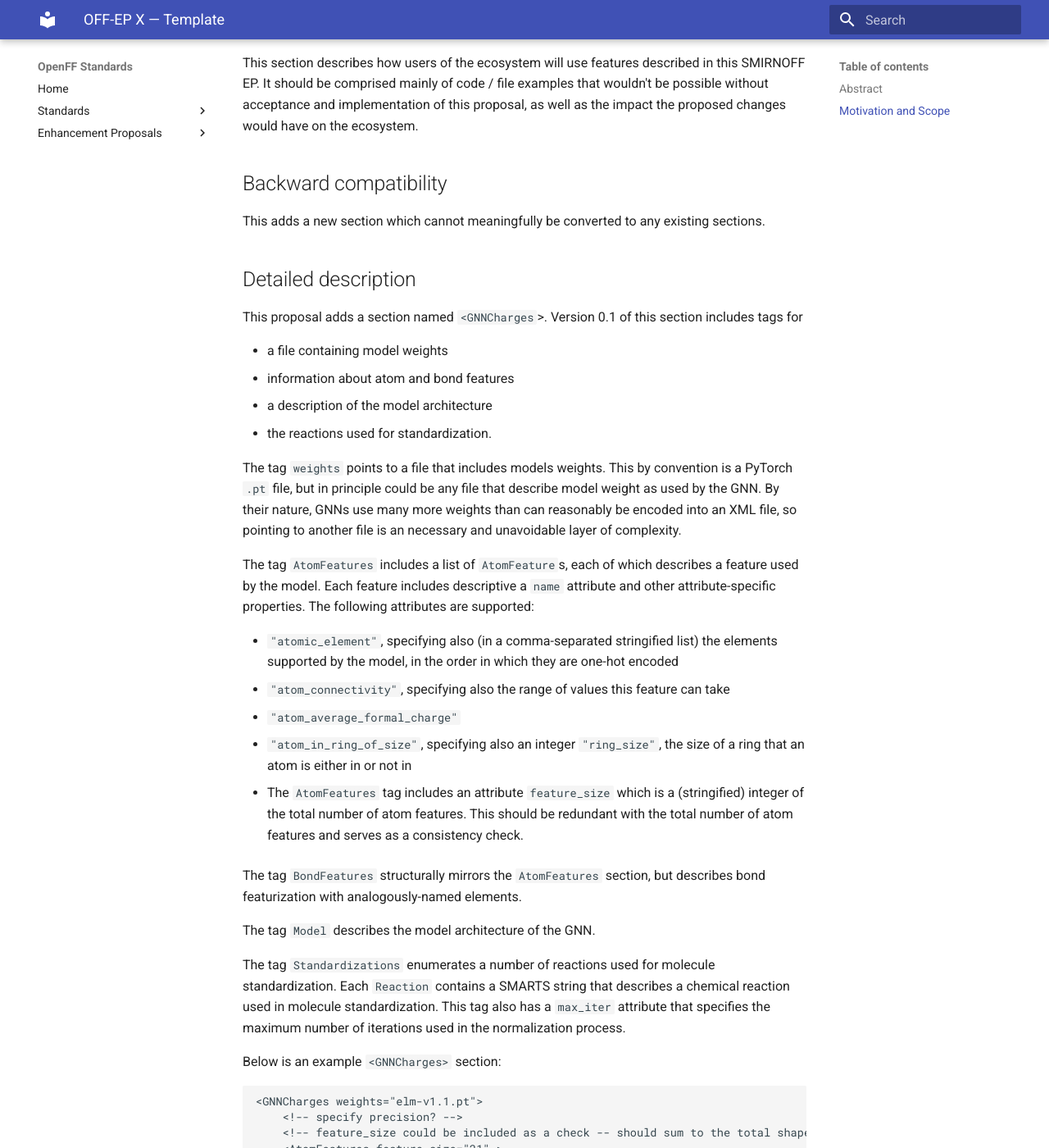
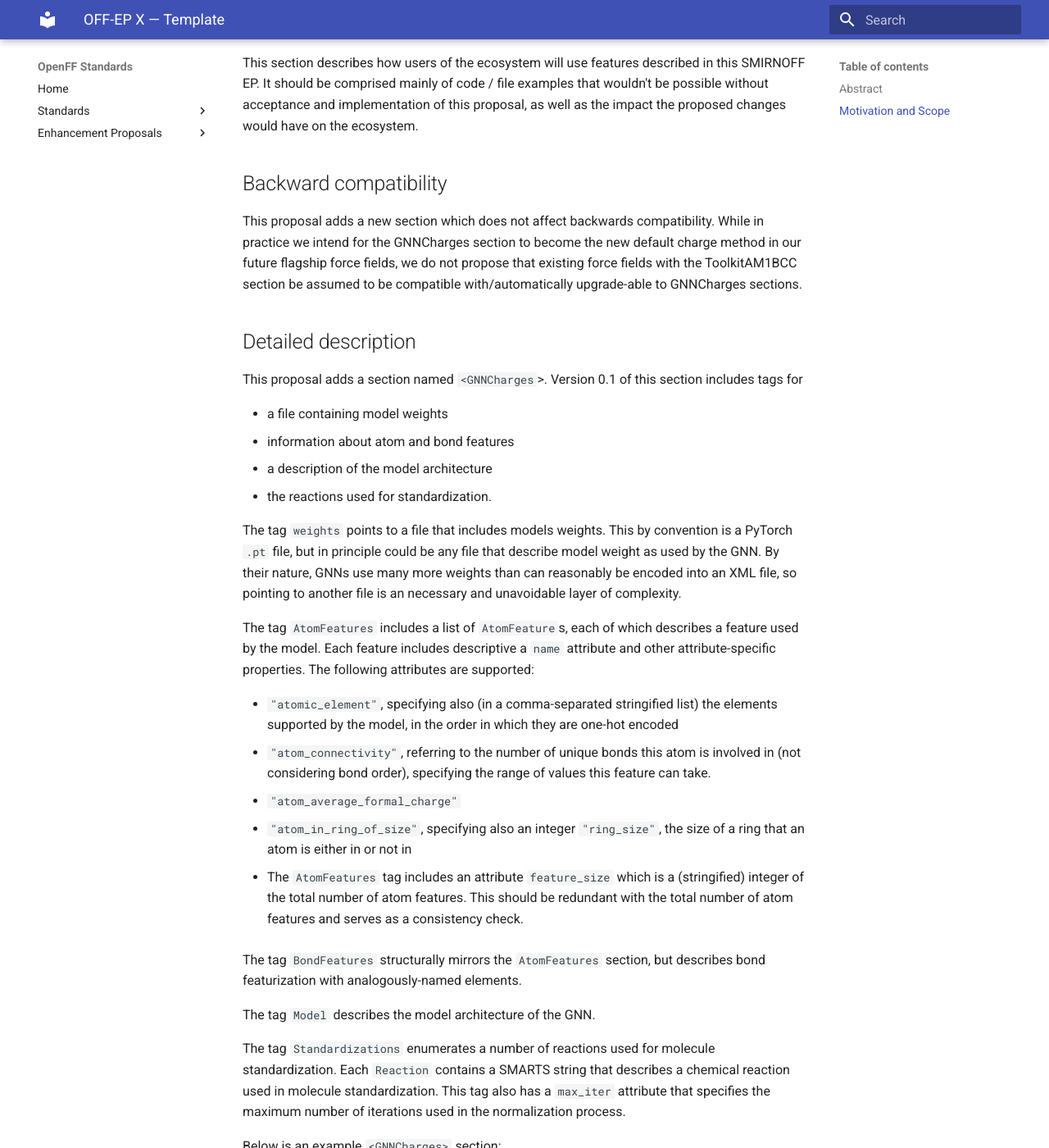
Before and after one commit to openforcefield/standards, an MkDocs documentation site: the page built from docs/enhancement-proposals/off-ep-00XX.md, in a window 1280 px wide and 1400 px high, scrolled down 1819 px. Shown: the whole window at 82% size. Built offline with MkDocs 1.6.1 and Material for MkDocs 9.7.7, drawn with Linux system fonts in a browser that asks for light colours.

Commit message:
Apply suggestions from code review

```diff
--- a/docs/enhancement-proposals/off-ep-00XX.md
+++ b/docs/enhancement-proposals/off-ep-00XX.md
@@ -48,7 +48,7 @@ on the ecosystem.
 
 ## Backward compatibility
 
-This adds a new section which cannot meaningfully be converted to any existing sections.
+This proposal adds a new section which does not affect backwards compatibility. While in practice we intend for the GNNCharges section to become the new default charge method in our future flagship force fields, we do not propose that existing force fields with the ToolkitAM1BCC section be assumed to be compatible with/automatically upgrade-able to GNNCharges sections.
 
 ## Detailed description
 
@@ -64,7 +64,7 @@ The tag `weights` points to a file that includes models weights. This by convent
 The tag `AtomFeatures` includes a list of `AtomFeature`s, each of which describes a feature used by the model. Each feature includes descriptive a `name` attribute and other attribute-specific properties. The following attributes are supported:
 
 - `"atomic_element"`, specifying also (in a comma-separated stringified list) the elements supported by the model, in the order in which they are one-hot encoded
-- `"atom_connectivity"`, specifying also the range of values this feature can take
+- `"atom_connectivity"`, referring to the number of unique bonds this atom is involved in (not considering bond order), specifying the range of values this feature can take.
 - `"atom_average_formal_charge"`
 - `"atom_in_ring_of_size"`, specifying also an integer `"ring_size"`, the size of a ring that an atom is either in or not in
 
```
